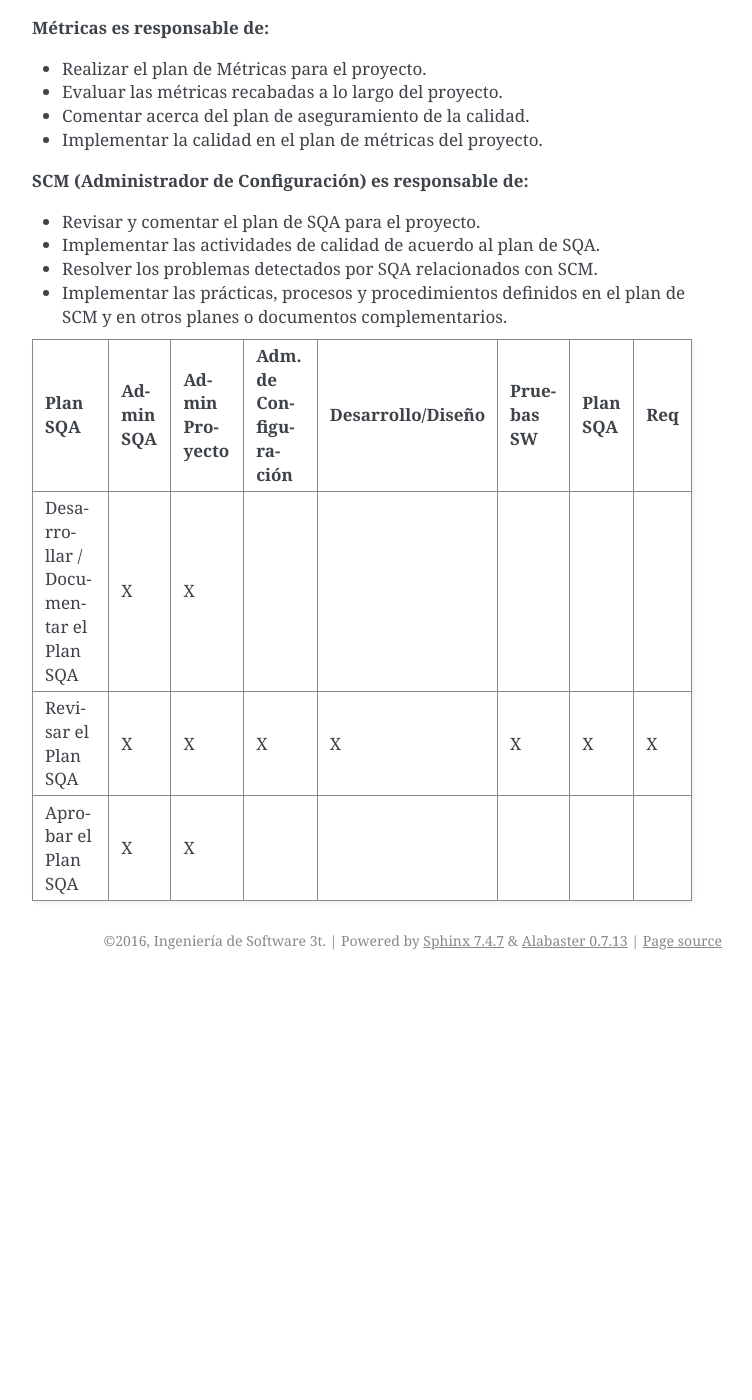
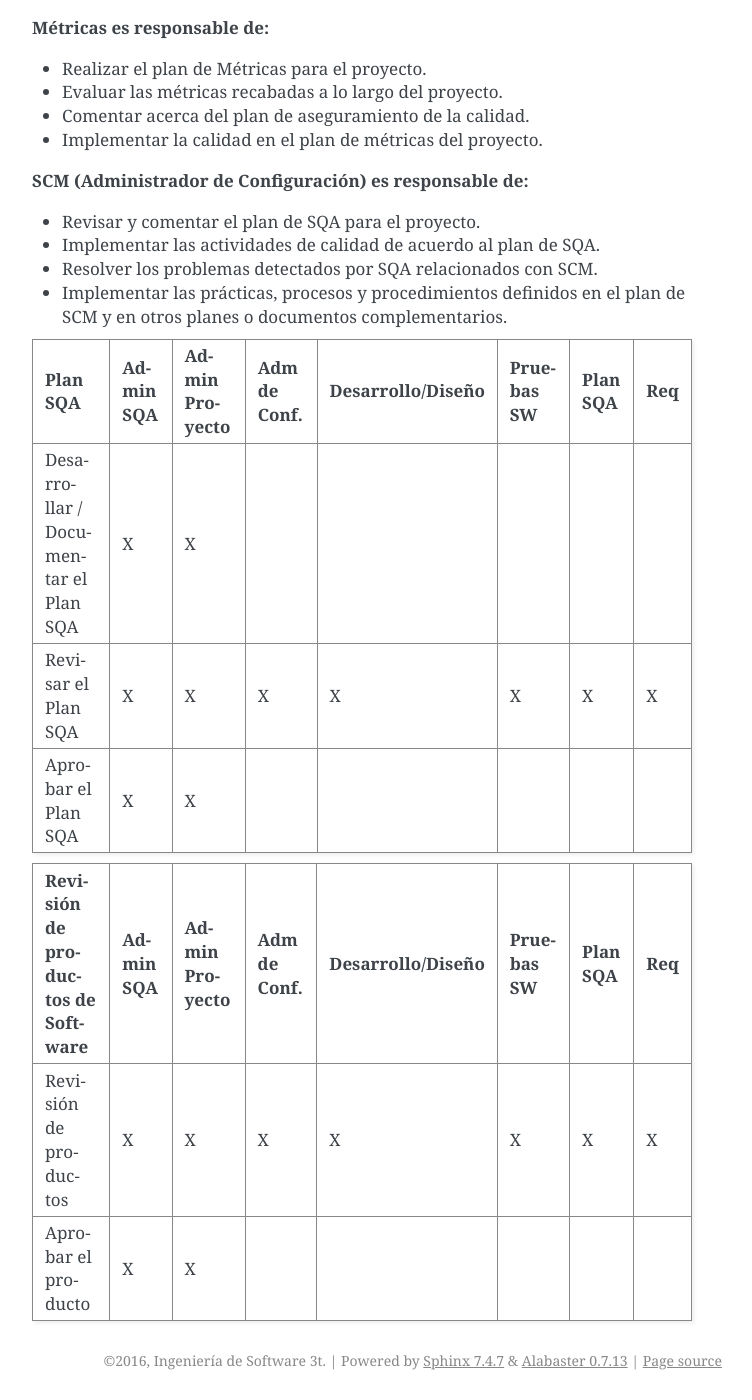
Before and after one commit to UNPSJB/ids3t, a Sphinx documentation site: the page built from PlanSQA/source/introduccion.rst, in a window 1280 px wide and 1400 px high, scrolled down 2628 px. Shown: the whole window, without its empty margins (388-1140 px from the left). Built offline with Sphinx 7.4.7, drawn with Linux system fonts in a browser that asks for light colours; before the commit the page ends 3608 px from its top, so only the background shows below that.

Commit message:
Tabla Revision de productos de software

```diff
--- a/PlanSQA/source/introduccion.rst
+++ b/PlanSQA/source/introduccion.rst
@@ -103,13 +103,21 @@ El responsable de SQA tiene la libertad de reportar anomalías y no conformidade
 * Resolver los problemas detectados por SQA relacionados con SCM.
 * Implementar las prácticas, procesos y procedimientos definidos en el plan de SCM y en otros planes o documentos complementarios.
 
-+------------------------+-----------+----------------+-----------------------+-------------------+------------+----------+-----+
-| **Plan SQA**           | Admin SQA | Admin Proyecto | Adm. de Configuración | Desarrollo/Diseño | Pruebas SW | Plan SQA | Req |
-+========================+===========+================+=======================+===================+============+==========+=====+
-| Desarrollar /          |  X        |    X           |                       |                   |            |          |     |
-| Documentar el Plan SQA |           |                |                       |                   |            |          |     |
-+------------------------+-----------+----------------+-----------------------+-------------------+------------+----------+-----+
-| Revisar el Plan SQA    | X         | X              | X                     | X                 | X          | X        | X   |
-+------------------------+-----------+----------------+-----------------------+-------------------+------------+----------+-----+
-| Aprobar el Plan SQA    | X         | X              |                       |                   |            |          |     |
-+------------------------+-----------+----------------+-----------------------+-------------------+------------+----------+-----+
++------------------------+-----------+----------------+--------------+-------------------+------------+----------+-----+
+| **Plan SQA**           | Admin SQA | Admin Proyecto | Adm de Conf. | Desarrollo/Diseño | Pruebas SW | Plan SQA | Req |
++========================+===========+================+==============+===================+============+==========+=====+
+| Desarrollar /          |  X        |    X           |              |                   |            |          |     |
+| Documentar el Plan SQA |           |                |              |                   |            |          |     |
++------------------------+-----------+----------------+--------------+-------------------+------------+----------+-----+
+| Revisar el Plan SQA    | X         | X              | X            | X                 | X          | X        | X   |
++------------------------+-----------+----------------+--------------+-------------------+------------+----------+-----+
+| Aprobar el Plan SQA    | X         | X              |              |                   |            |          |     |
++------------------------+-----------+----------------+--------------+-------------------+------------+----------+-----+
+
++---------------------------------------+-----------+----------------+--------------+-------------------+------------+----------+-----+
+| **Revisión de productos de Software** | Admin SQA | Admin Proyecto | Adm de Conf. | Desarrollo/Diseño | Pruebas SW | Plan SQA | Req |
++=======================================+===========+================+==============+===================+============+==========+=====+
+| Revisión de productos                 | X         | X              | X            | X                 | X          | X        | X   |
++---------------------------------------+-----------+----------------+--------------+-------------------+------------+----------+-----+
+| Aprobar el producto                   | X         | X              |              |                   |            |          |     |
++---------------------------------------+-----------+----------------+--------------+-------------------+------------+----------+-----+
```
